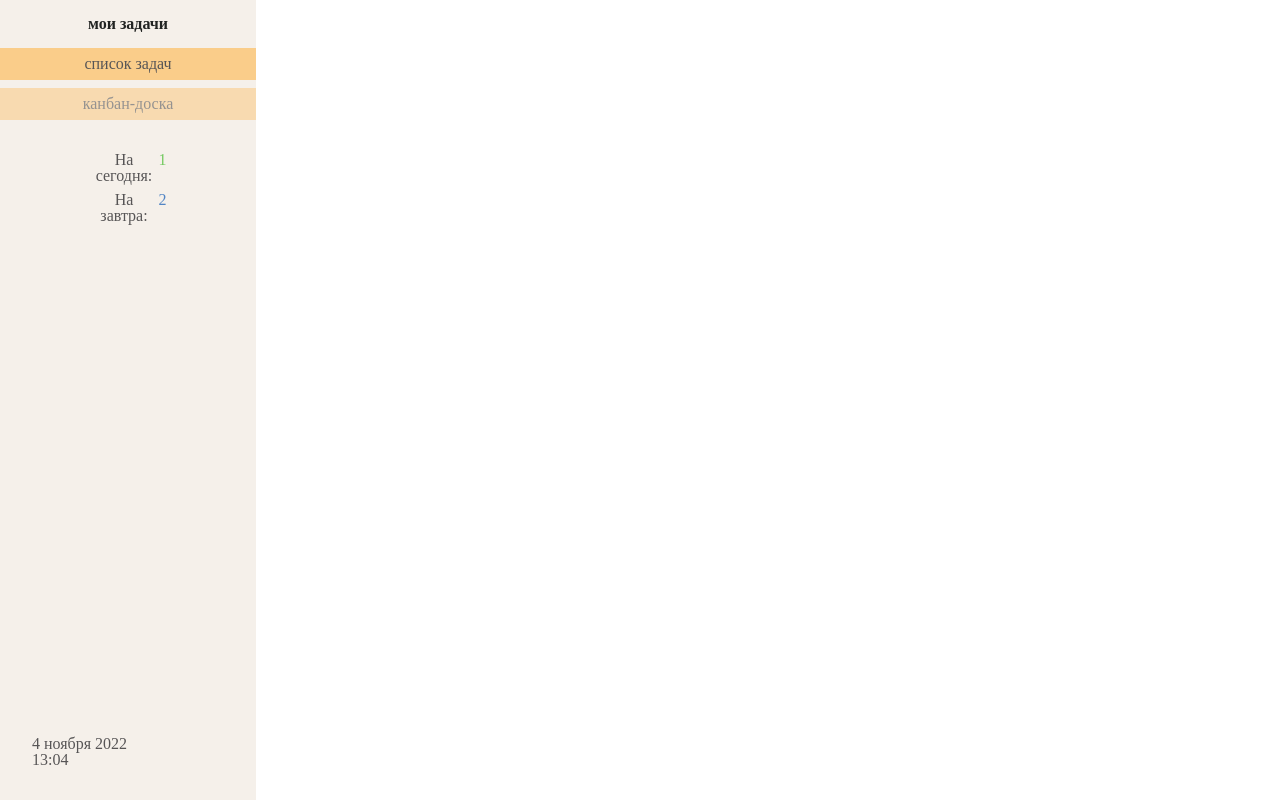
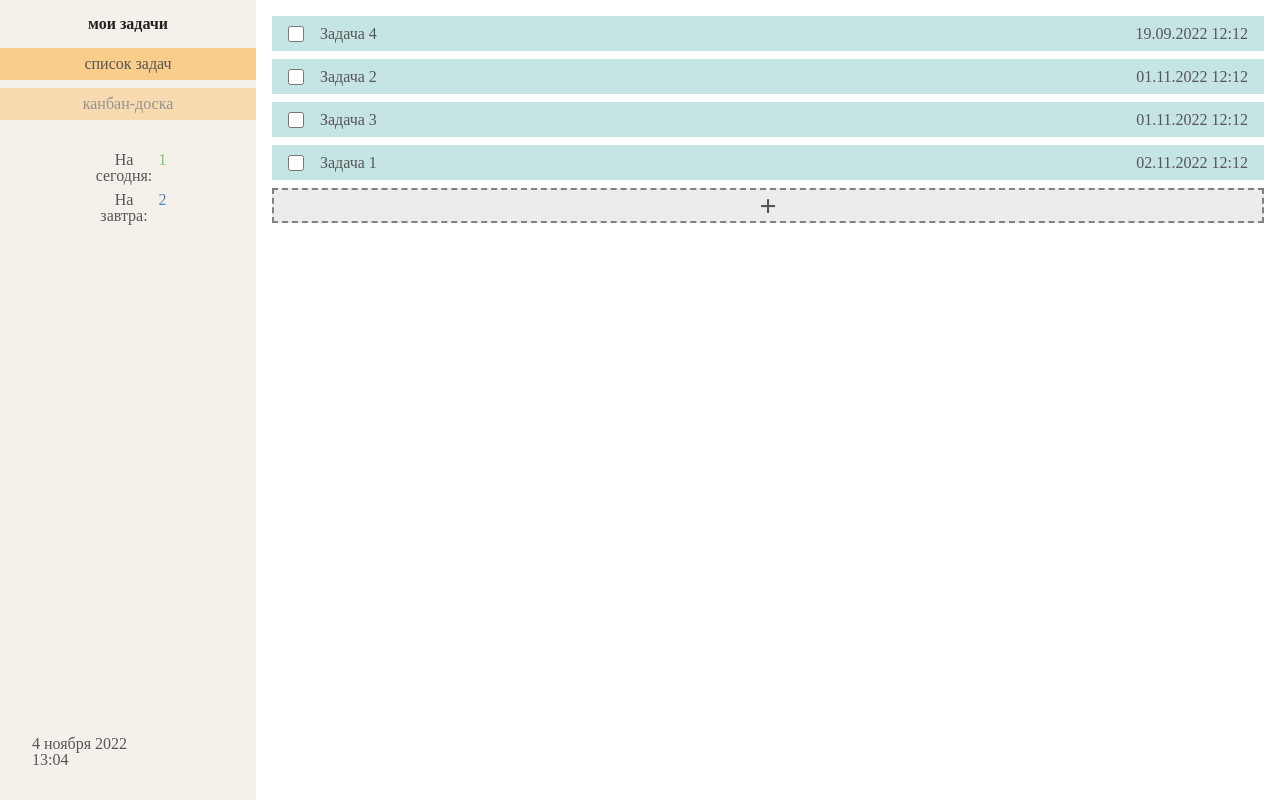
Before and after one commit to les8/tasks, a Vue app: page / in a window 1280 px wide. Built offline with nearby package versions, Linux system fonts and the light colour scheme; data requests are answered from the project's data file.

Commit message:
Upgrade App #2

```diff
--- a/src/App.vue
+++ b/src/App.vue
@@ -8,6 +8,7 @@
 <script>
 import TheSidebar from "./components/sidebar/TheSidebar.vue";
 import TheTable from "./components/table/TheTable.vue";
+import { mapActions } from "vuex";
 
 export default {
   name: "App",
@@ -15,6 +16,10 @@ export default {
     TheSidebar,
     TheTable,
   },
+  created() {
+    this.setCurrentTasks();
+  },
+  methods: mapActions(["setCurrentTasks"]),
 };
 </script>
 
```
